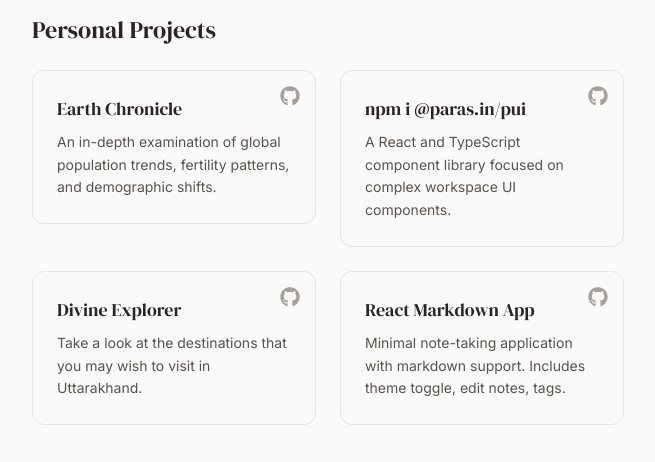
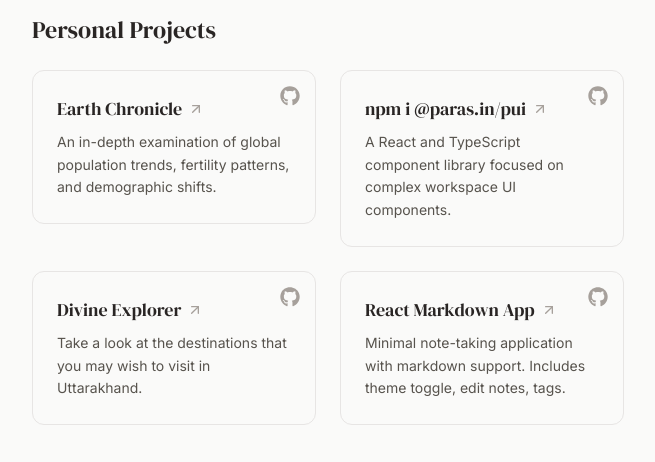
Before and after one commit to itsparasbisht/new-portfolio, a Next.js app: page / in a window 1280 px wide. Shown: the part 471-933 px from the top of the page, without its empty margins (312-967 px from the left). Built offline with nearby package versions, Linux system fonts and the light colour scheme.

Commit message:
refactor home page section

```diff
--- a/src/app/page.tsx
+++ b/src/app/page.tsx
@@ -3,6 +3,72 @@ import { FaGithub, FaLinkedinIn } from "react-icons/fa";
 import { GrInstagram } from "react-icons/gr";
 import { ArrowUpRight, Info } from "lucide-react";
 import Image from "next/image";
+
+const PROJECTS = [
+  {
+    title: "Earth Chronicle",
+    description: "An in-depth examination of global population trends, fertility patterns, and demographic shifts.",
+    link: "https://earth-population.netlify.app/",
+    github: "https://github.com/itsparasbisht/earth-population",
+  },
+  {
+    title: "npm i @paras.in/pui",
+    description: "A React and TypeScript component library focused on complex workspace UI components.",
+    link: "https://main--6a46985e273c71987463da96.chromatic.com/?path=/docs/components-fileexplorer--docs",
+    github: "https://github.com/itsparasbisht/pui",
+  },
+  {
+    title: "Divine Explorer",
+    description: "Take a look at the destinations that you may wish to visit in Uttarakhand.",
+    link: "https://divine-explorer.netlify.app/",
+    github: "https://github.com/itsparasbisht/leaflet-init",
+  },
+  {
+    title: "React Markdown App",
+    description: "Minimal note-taking application with markdown support. Includes theme toggle, edit notes, tags.",
+    link: "https://md-note.netlify.app/",
+    github: "https://github.com/itsparasbisht/react-notes-app",
+  },
+];
+
+const CERTIFICATES = [
+  {
+    title: "Responsive Design",
+    issuer: "freeCodeCamp",
+    logo: "/fcc.svg",
+    verifyUrl: "https://www.freecodecamp.org/certification/parasbisht/responsive-web-design",
+  },
+  {
+    title: "JavaScript",
+    issuer: "HackerRank",
+    logo: "/HackerRank.png",
+    verifyUrl: "https://www.hackerrank.com/certificates/9dc418ef7658",
+  },
+  {
+    title: "ReactJS",
+    issuer: "HackerRank",
+    logo: "/HackerRank.png",
+    verifyUrl: "https://www.hackerrank.com/certificates/d418255f8700",
+  },
+  {
+    title: "CSS",
+    issuer: "HackerRank",
+    logo: "/HackerRank.png",
+    verifyUrl: "https://www.hackerrank.com/certificates/6a291fdbcecf",
+  },
+  {
+    title: "SQL",
+    issuer: "HackerRank",
+    logo: "/HackerRank.png",
+    verifyUrl: "https://www.hackerrank.com/certificates/00dafe57cbb7",
+  },
+  {
+    title: "MongoDB",
+    issuer: "MongoDB",
+    logo: "/mongodb.jpg",
+    verifyUrl: "https://ti-user-certificates.s3.amazonaws.com/ae62dcd7-abdc-4e90-a570-83eccba49043/da3f2dcd-2cf5-4461-84d2-04b5f8a23b1d-paras-bisht-8042d27e-cd49-40c7-85d8-7657ae062c3b-certificate.pdf",
+  },
+];
 
 export default function Home() {
   return (
@@ -51,7 +117,7 @@ export default function Home() {
           href="https://blogs-by-paras.netlify.app"
           target="_blank"
           rel="noopener noreferrer"
-          className="inline-flex items-center rounded-lg bg-stone-100 px-3 py-2 text-sm font-medium text-stone-600 transition-colors duration-300 hover:bg-blue-100 hover:text-blue-700"
+          className="inline-flex items-center rounded-lg bg-stone-100 px-3 py-2 text-sm font-medium text-stone-600 transition-colors duration-300 hover:bg-orange-100 hover:text-orange-700"
         >
           <IoDocument className="mr-2 text-base" />
           Blogs
@@ -80,150 +146,61 @@ export default function Home() {
         Personal Projects
       </h2>
       <div className="grid grid-cols-1 md:grid-cols-2 gap-6">
-        <article className="group relative">
+        {PROJECTS.map((project) => (
+          <article key={project.title} className="group relative">
             <a
-            href="https://earth-population.netlify.app/"
+              href={project.link}
               target="_blank"
               rel="noopener noreferrer"
-            className="block overflow-hidden rounded-xl border border-stone-200 bg-stone-50 p-6 transition-all duration-300 group-hover:border-rose-300 group-hover:shadow-lg group-hover:shadow-rose-100"
+              className="block overflow-hidden rounded-xl border border-stone-200 bg-stone-50 p-6 transition-colors duration-300 hover:bg-stone-100 hover:border-stone-300"
             >
-            <div className="absolute inset-0 bg-[radial-gradient(circle_at_100%_0,theme(colors.rose.100/40%),transparent_40%)] opacity-0 transition-opacity duration-500 group-hover:opacity-100"></div>
               <div className="relative h-full">
                 <h3 className="text-lg font-medium text-stone-800 mb-2 flex items-center">
-                Earth Chronicle
-                <ArrowUpRight className="ml-1.5 h-4 w-4 opacity-0 transition-all duration-300 group-hover:opacity-100 group-hover:translate-x-1 group-hover:-translate-y-1" />
+                  {project.title}
+                  <ArrowUpRight className="ml-1.5 h-4 w-4 text-stone-400 group-hover:text-stone-600 transition-colors" />
                 </h3>
                 <p className="text-sm leading-relaxed text-stone-600">
-                An in-depth examination of global population trends, fertility
-                patterns, and demographic shifts.
+                  {project.description}
                 </p>
               </div>
             </a>
             <a
-            href="https://github.com/itsparasbisht/earth-population"
+              href={project.github}
               target="_blank"
               rel="noopener noreferrer"
-            className="absolute top-4 right-4 z-10 text-stone-400 transition-colors hover:text-rose-600"
+              className="absolute top-4 right-4 z-10 text-stone-400 transition-colors hover:text-stone-800"
               aria-label="View Code on GitHub"
             >
               <FaGithub className="h-5 w-5" />
             </a>
           </article>
-
-        <article className="group relative">
-          <a
-            href="https://main--6a46985e273c71987463da96.chromatic.com/?path=/docs/components-fileexplorer--docs"
-            target="_blank"
-            rel="noopener noreferrer"
-            className="block overflow-hidden rounded-xl border border-stone-200 bg-stone-50 p-6 transition-all duration-300 group-hover:border-blue-300 group-hover:shadow-lg group-hover:shadow-blue-100"
-          >
-            <div className="absolute inset-0 bg-[radial-gradient(circle_at_100%_0,theme(colors.blue.100/40%),transparent_40%)] opacity-0 transition-opacity duration-500 group-hover:opacity-100"></div>
-            <div className="relative h-full">
-              <h3 className="text-lg font-medium text-stone-800 mb-2 flex items-center">
-                npm i @paras.in/pui
-                <ArrowUpRight className="ml-1.5 h-4 w-4 opacity-0 transition-all duration-300 group-hover:opacity-100 group-hover:translate-x-1 group-hover:-translate-y-1" />
-              </h3>
-              <p className="text-sm leading-relaxed text-stone-600">
-                A React and TypeScript component library focused on complex
-                workspace UI components.
-              </p>
-            </div>
-          </a>
-          <a
-            href="https://github.com/itsparasbisht/pui"
-            target="_blank"
-            rel="noopener noreferrer"
-            className="absolute top-4 right-4 z-10 text-stone-400 transition-colors hover:text-blue-600"
-            aria-label="View Code on GitHub"
-          >
-            <FaGithub className="h-5 w-5" />
-          </a>
-        </article>
-
-        <article className="group relative">
-          <a
-            href="https://divine-explorer.netlify.app/"
-            target="_blank"
-            rel="noopener noreferrer"
-            className="block overflow-hidden rounded-xl border border-stone-200 bg-stone-50 p-6 transition-all duration-300 group-hover:border-violet-300 group-hover:shadow-lg group-hover:shadow-violet-100"
-          >
-            <div className="absolute inset-0 bg-[radial-gradient(circle_at_100%_0,theme(colors.violet.100/40%),transparent_40%)] opacity-0 transition-opacity duration-500 group-hover:opacity-100"></div>
-            <div className="relative h-full">
-              <h3 className="text-lg font-medium text-stone-800 mb-2 flex items-center">
-                Divine Explorer
-                <ArrowUpRight className="ml-1.5 h-4 w-4 opacity-0 transition-all duration-300 group-hover:opacity-100 group-hover:translate-x-1 group-hover:-translate-y-1" />
-              </h3>
-              <p className="text-sm leading-relaxed text-stone-600">
-                Take a look at the destinations that you may wish to visit in
-                Uttarakhand.
-              </p>
-            </div>
-          </a>
-          <a
-            href="https://github.com/itsparasbisht/leaflet-init"
-            target="_blank"
-            rel="noopener noreferrer"
-            className="absolute top-4 right-4 z-10 text-stone-400 transition-colors hover:text-violet-600"
-            aria-label="View Code on GitHub"
-          >
-            <FaGithub className="h-5 w-5" />
-          </a>
-        </article>
-
-        <article className="group relative">
-          <a
-            href="https://md-note.netlify.app/"
-            target="_blank"
-            rel="noopener noreferrer"
-            className="block overflow-hidden rounded-xl border border-stone-200 bg-stone-50 p-6 transition-all duration-300 group-hover:border-blue-300 group-hover:shadow-lg group-hover:shadow-blue-100"
-          >
-            <div className="absolute inset-0 bg-[radial-gradient(circle_at_100%_0,theme(colors.blue.100/40%),transparent_40%)] opacity-0 transition-opacity duration-500 group-hover:opacity-100"></div>
-            <div className="relative h-full">
-              <h3 className="text-lg font-medium text-stone-800 mb-2 flex items-center">
-                React Markdown App
-                <ArrowUpRight className="ml-1.5 h-4 w-4 opacity-0 transition-all duration-300 group-hover:opacity-100 group-hover:translate-x-1 group-hover:-translate-y-1" />
-              </h3>
-              <p className="text-sm leading-relaxed text-stone-600">
-                Minimal note-taking application with markdown support. Includes
-                theme toggle, edit notes, tags.
-              </p>
-            </div>
-          </a>
-          <a
-            href="https://github.com/itsparasbisht/react-notes-app"
-            target="_blank"
-            rel="noopener noreferrer"
-            className="absolute top-4 right-4 z-10 text-stone-400 transition-colors hover:text-blue-600"
-            aria-label="View Code on GitHub"
-          >
-            <FaGithub className="h-5 w-5" />
-          </a>
-        </article>
+        ))}
       </div>
 
       <h2 className="mt-8 mb-6 text-2xl font-serif text-stone-800">
         Certificates
       </h2>
       <div className="grid grid-cols-1 md:grid-cols-2 gap-4">
-        <article className="rounded-xl border border-stone-200 bg-stone-100 p-3 transition-all duration-300 hover:border-stone-300">
+        {CERTIFICATES.map((cert) => (
+          <article key={cert.title} className="rounded-xl border border-stone-200 bg-stone-100 p-3 transition-all duration-300 hover:border-stone-300">
             <div className="flex items-center justify-between">
               <div className="flex items-center gap-4">
                 <Image
-                src="/fcc.svg"
-                alt="freeCodeCamp logo"
+                  src={cert.logo}
+                  alt={`${cert.issuer} logo`}
                   width={40}
                   height={40}
                   loading="eager"
                 />
                 <div>
                   <p className="font-semibold text-stone-800 text-sm">
-                  Responsive Design
+                    {cert.title}
                   </p>
-                <p className="text-sm text-stone-600">freeCodeCamp</p>
+                  <p className="text-sm text-stone-600">{cert.issuer}</p>
                 </div>
               </div>
               <a
-              href="https://www.freecodecamp.org/certification/parasbisht/responsive-web-design"
+                href={cert.verifyUrl}
                 target="_blank"
                 rel="noopener noreferrer"
                 className="inline-flex items-center text-xs font-medium text-stone-500 hover:text-stone-700"
@@ -232,133 +209,7 @@ export default function Home() {
               </a>
             </div>
           </article>
-        <article className="rounded-xl border border-stone-200 bg-stone-100 p-3 transition-all duration-300 hover:border-stone-300">
-          <div className="flex items-center justify-between">
-            <div className="flex items-center gap-4">
-              <Image
-                src="/HackerRank.png"
-                alt="HackerRank logo"
-                width={40}
-                height={40}
-                loading="eager"
-              />
-              <div>
-                <p className="font-semibold text-stone-800 text-sm">
-                  JavaScript
-                </p>
-                <p className="text-sm text-stone-600">HackerRank</p>
-              </div>
-            </div>
-            <a
-              href="https://www.hackerrank.com/certificates/9dc418ef7658"
-              target="_blank"
-              rel="noopener noreferrer"
-              className="inline-flex items-center text-xs font-medium text-stone-500 hover:text-stone-700"
-            >
-              Verify <ArrowUpRight className="ml-1 h-4 w-4" />
-            </a>
-          </div>
-        </article>
-        <article className="rounded-xl border border-stone-200 bg-stone-100 p-3 transition-all duration-300 hover:border-stone-300">
-          <div className="flex items-center justify-between">
-            <div className="flex items-center gap-4">
-              <Image
-                src="/HackerRank.png"
-                alt="HackerRank logo"
-                width={40}
-                height={40}
-                loading="eager"
-              />
-              <div>
-                <p className="font-semibold text-stone-800 text-sm">ReactJS</p>
-                <p className="text-sm text-stone-600">HackerRank</p>
-              </div>
-            </div>
-            <a
-              href="https://www.hackerrank.com/certificates/d418255f8700"
-              target="_blank"
-              rel="noopener noreferrer"
-              className="inline-flex items-center text-xs font-medium text-stone-500 hover:text-stone-700"
-            >
-              Verify <ArrowUpRight className="ml-1 h-4 w-4" />
-            </a>
-          </div>
-        </article>
-        <article className="rounded-xl border border-stone-200 bg-stone-100 p-3 transition-all duration-300 hover:border-stone-300">
-          <div className="flex items-center justify-between">
-            <div className="flex items-center gap-4">
-              <Image
-                src="/HackerRank.png"
-                alt="HackerRank logo"
-                width={40}
-                height={40}
-                loading="eager"
-              />
-              <div>
-                <p className="font-semibold text-stone-800 text-sm">CSS</p>
-                <p className="text-sm text-stone-600">HackerRank</p>
-              </div>
-            </div>
-            <a
-              href="https://www.hackerrank.com/certificates/6a291fdbcecf"
-              target="_blank"
-              rel="noopener noreferrer"
-              className="inline-flex items-center text-xs font-medium text-stone-500 hover:text-stone-700"
-            >
-              Verify <ArrowUpRight className="ml-1 h-4 w-4" />
-            </a>
-          </div>
-        </article>
-        <article className="rounded-xl border border-stone-200 bg-stone-100 p-3 transition-all duration-300 hover:border-stone-300">
-          <div className="flex items-center justify-between">
-            <div className="flex items-center gap-4">
-              <Image
-                src="/HackerRank.png"
-                alt="HackerRank logo"
-                width={40}
-                height={40}
-                loading="eager"
-              />
-              <div>
-                <p className="font-semibold text-stone-800 text-sm">SQL</p>
-                <p className="text-sm text-stone-600">HackerRank</p>
-              </div>
-            </div>
-            <a
-              href="https://www.hackerrank.com/certificates/00dafe57cbb7"
-              target="_blank"
-              rel="noopener noreferrer"
-              className="inline-flex items-center text-xs font-medium text-stone-500 hover:text-stone-700"
-            >
-              Verify <ArrowUpRight className="ml-1 h-4 w-4" />
-            </a>
-          </div>
-        </article>
-        <article className="rounded-xl border border-stone-200 bg-stone-100 p-3 transition-all duration-300 hover:border-stone-300">
-          <div className="flex items-center justify-between">
-            <div className="flex items-center gap-4">
-              <Image
-                src="/mongodb.jpg"
-                alt="MongoDB logo"
-                width={40}
-                height={40}
-                loading="eager"
-              />
-              <div>
-                <p className="font-semibold text-stone-800 text-sm">MongoDB</p>
-                <p className="text-sm text-stone-600">MongoDB</p>
-              </div>
-            </div>
-            <a
-              href="https://ti-user-certificates.s3.amazonaws.com/ae62dcd7-abdc-4e90-a570-83eccba49043/da3f2dcd-2cf5-4461-84d2-04b5f8a23b1d-paras-bisht-8042d27e-cd49-40c7-85d8-7657ae062c3b-certificate.pdf"
-              target="_blank"
-              rel="noopener noreferrer"
-              className="inline-flex items-center text-xs font-medium text-stone-500 hover:text-stone-700"
-            >
-              Verify <ArrowUpRight className="ml-1 h-4 w-4" />
-            </a>
-          </div>
-        </article>
+        ))}
       </div>
 
       <div className="mt-8 rounded-lg bg-rose-50 p-3 text-stone-800">
```
Lines whose indentation alone changed are shown as unchanged.
